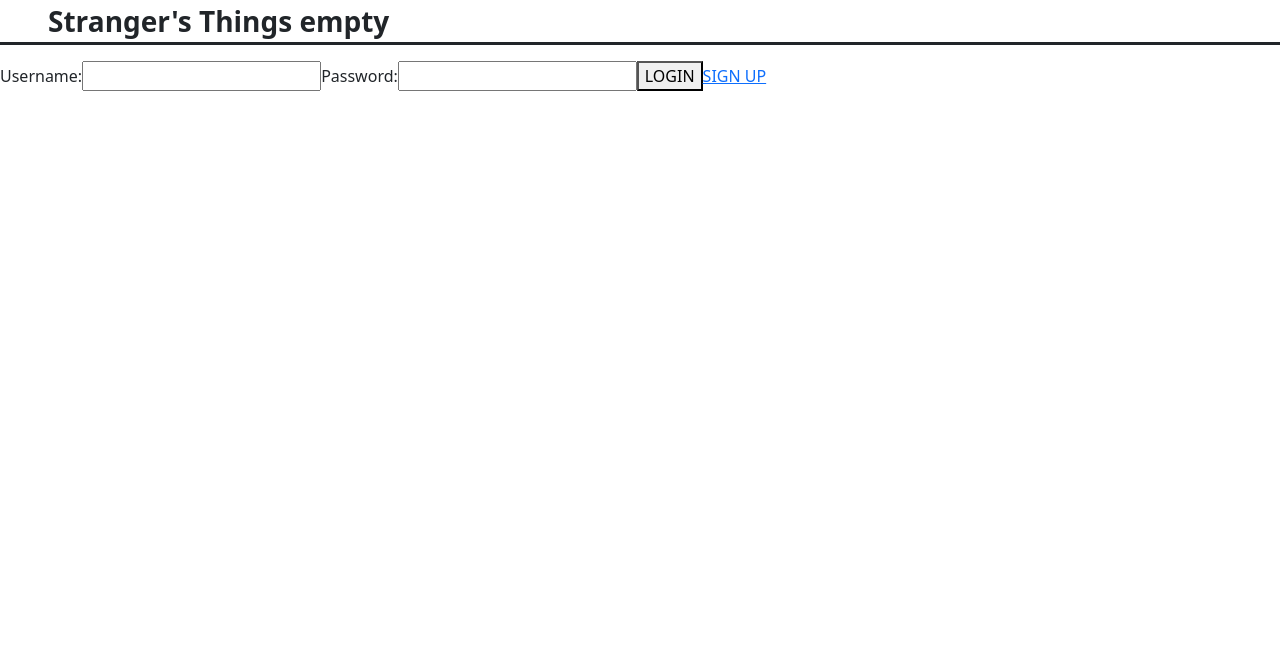
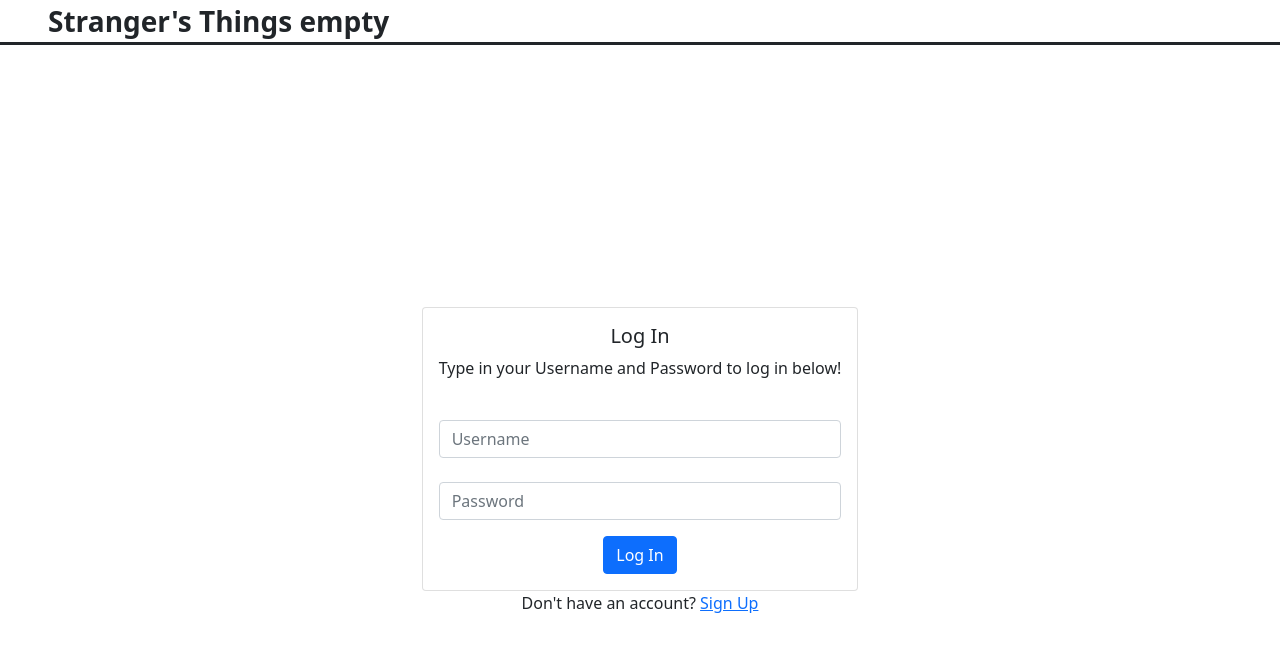
Before and after one commit to gavmerkel/strangers-things, a React (Create React App) app: page /log-in in a window 1280 px wide. Shown: the top 652 px of the page. Built offline with nearby package versions, Linux system fonts and the light colour scheme.

Commit message:
working on search bar and messages

```diff
--- a/package.json
+++ b/package.json
@@ -5,6 +5,7 @@
   "main": "index.js",
   "scripts": {
     "start": "react-scripts start",
+    "build": "react-scripts build",
     "test": "echo \"Error: no test specified\" && exit 1"
   },
   "keywords": [],
--- a/src/components/Headers.js
+++ b/src/components/Headers.js
@@ -46,7 +46,6 @@ export function AuthenticatedHeader() {
                 <div className="divUnauthHeader">
                 <Link to="/home" className="authNavBtns"><Button>Home</Button></Link>
                 <Link to="/private-messages"  className="authNavBtns"><Button>Messages</Button></Link>
-                <Link to="/profile"  className="authNavBtns"><Button>Profile</Button></Link>
                 <Link to="/log-out"  className="authNavBtns"><Button>Log Out</Button></Link>
 
                 </div>
--- a/src/components/Login.js
+++ b/src/components/Login.js
@@ -1,7 +1,7 @@
 import React, {useState} from 'react'
 import { Link, Redirect } from 'react-router-dom'
+import { Card, Form, Button, Container, Alert } from 'react-bootstrap'
 import { BASE_URL } from './Api'
-import { Alert } from 'react-bootstrap'
 
 const Login = (props) => {
     const [formSubmittedSuccessfully, setFormSubmittedSuccessfully] = useState(false);
@@ -11,33 +11,11 @@ const Login = (props) => {
     const [error, setError] = useState(null)
 
 
+
     async function authenticate(event) {
         event.preventDefault();
 
         setFormSubmittedSuccessfully(false)
-
-        // if (username !== '' && password !== '') {
-        //     fetch(`${BASE_URL}/users/login`, {
-        //         method: "POST",
-        //         headers: {
-        //             'Content-Type': 'application/json'
-        //         },
-        //         body: JSON.stringify({
-        //             user: {
-        //                 username: username,
-        //                 password: password
-        //             }
-        //         })
-        //     }).then(response => response.json())
-        //     .then(result => {
-        //         console.log(result);
-        //     })
-        //     .catch(console.error);
-        // }
-
-        // setIsUserLoggedIn(true)
-
-        // setFormSubmittedSuccessfully(true);
 
         setError(null)
 
@@ -104,26 +82,46 @@ const Login = (props) => {
 
     return (
         <>
+
         {EmptyHeader}
 
-        {error ? <Alert variant='danger'>{error}</Alert> : null}
+        <Container className='d-flex flex-column align-items-center justify-content-center' style={{ minHeight: '100vh' }}>
 
-        <section className="login">
-        <form onSubmit={authenticate}>
-            <label>
-                Username:
-            <input type="text" username="username" onChange={(event) => setUsername(event.target.value)} value={username}/>
-            </label>
-            <label>
-                Password:
-            <input type="password" password="password" onChange={(event) => setPassword(event.target.value)} value={password}/>
-            </label>
 
-            <button type="submit">LOGIN</button>
+        <Card >
+            <Card.Body className='text-center'>
+                <Form onSubmit={authenticate}>
+                    {error ? <Alert variant='danger'>{error}</Alert> : null}
 
-            <Link className="lnkBtn" to="/sign-up">SIGN UP</Link>
-        </form>
-        </section>
+                    <Card.Title>Log In</Card.Title>
+
+                    <Card.Text>
+                    Type in your Username and Password to log in below!
+                    </Card.Text>
+
+                    <Form.Group id="username">
+                        <Form.Label></Form.Label>
+                        <Form.Control type="username" placeholder="Username" onChange={(e) => setUsername(e.target.value)}/>
+                    </Form.Group>
+
+                    <Form.Group id="password">
+                        <Form.Label></Form.Label>
+                        <Form.Control type="password" placeholder="Password" onChange={(e) => setPassword(e.target.value)}/>
+                    </Form.Group>
+
+                    <Button className='mt-3' variant="primary" type='submit'>Log In</Button>
+
+                </Form>
+
+            </Card.Body>
+        </Card>
+
+        <div>
+            Don't have an account? <Link to='/sign-up'>Sign Up</Link>
+        </div>
+
+        </Container>
+
         </>
     )
 
--- a/src/components/PrivMessages.js
+++ b/src/components/PrivMessages.js
@@ -34,7 +34,7 @@ export default function PrivMessages(props) {
 
     }
 
-    if (userisLoggedIn) {
+    if (loggedInUser) {
 
     return (
         <>
--- a/src/components/RenderPosts.js
+++ b/src/components/RenderPosts.js
@@ -8,7 +8,7 @@ export default function RenderPosts(post) {
 
     const { title, description, price, location, username, loggedInUser, willDeliver, id} = post
     const [currentlyEditing, setCurrentlyEditing] = useState(false)
-    //const [PostID, setPostID] = useState(null)
+    const [messageToUser, setMessageToUser] = useState("")
 
 
     async function handleDelete(postId) {
@@ -29,10 +29,6 @@ export default function RenderPosts(post) {
         }
     }
 
-    async function handleEdit(postId) {
-
-    }
-
 
     function allowEdit() {
         if(username === localStorage.getItem('currentUserUsername')) {
@@ -42,9 +38,16 @@ export default function RenderPosts(post) {
                                                 ogdescription={description}
                                                 ogprice={price}
                                                 oglocation={location}
-                                                ogwillDeliver={willDeliver}/>
+                                                />
                                                 : null
         }
+    }
+
+    async function handleSendMessage(username) {
+        if(messageToUser !== "") {
+
+        }
+        console.log(username)
     }
 
     return (<Card className="mt-5">
@@ -66,20 +69,16 @@ export default function RenderPosts(post) {
                 ?
                 <>
 
-                {/* <Link to={{
-                    pathname: "/edit-post",
-                    postIdent: PostID
-                }}>  */}
+
                 <Button className="mx-3" value={id} onClick={(e) => setCurrentlyEditing(e.target.value)}>Edit Post</Button>
 
-                {/* </Link> */}
 
                 <Button className="mx-3" variant="danger" value={id} onClick={(e) => handleDelete(e.target.value)}>Delete Post</Button>
                 </>
                 :
                 <>
-                    <input disabled={!loggedInUser} type="text" placeholder="Send a message..."/>
-                    <Button disabled={!loggedInUser} variant="primary" className="mx-3">Send</Button>
+                    <input disabled={!loggedInUser} type="text" placeholder="Send a message..." onChange={e => setMessageToUser(e.target.value)}/>
+                    <Button disabled={!loggedInUser} variant="primary" className="mx-3" onClick={e => handleSendMessage(username)}>Send</Button>
                 </>}
 
                 {allowEdit()}
--- a/src/components/SearchBox.js
+++ b/src/components/SearchBox.js
@@ -5,38 +5,33 @@ import { Link } from 'react-router-dom'
 
 export default function SearchBox(props) {
 
-    const { loggedInUser, postList } = props
-    const [posts, setPosts] = useState([...postList])
+    const { loggedInUser, postList, setSearchPostList } = props
     const [searchTerm, setSearchTerm] = useState('')
 
-    function postMatches(post, text) {
-        if(post.includes(text)) {
-            return true
-        }
+
+
+
+    function handleSearchUpdate(e) {
+
+
+        const filteredPosts = postList.filter((post) => {
+
+            const title = post.title.toLowerCase()
+            const author = post.author.username.toLowerCase()
+            const term = searchTerm.toLowerCase()
+
+            return (
+                title.includes(term) ||
+                author.includes(term)
+            )
+        })
+
+        console.log("the filtered posts", filteredPosts)
+
+        setSearchPostList(filteredPosts)
+
     }
 
-    const filteredPosts = posts.filter(post => postMatches(post, searchTerm))
-    const postsToDisplay = searchTerm.length ? filteredPosts : posts
-
-
-    function handleSearchClick() {
-        console.log('search clicked')
-        console.log(searchTerm)
-
-        {filteredPosts.map((post) => {
-            return <RenderPosts
-                    title={post.title}
-                    description={post.description}
-                    price={post.price}
-                    location={post.location}
-                    username={post.author.username}
-                    willDeliver={post.willDeliver}
-                    id={post._id}
-                    key={post._id}
-                    loggedInUser={loggedInUser}
-                    />
-        })}
-    }
 
     return (
         <Card className="w-auto mx-auto">
@@ -44,11 +39,13 @@ export default function SearchBox(props) {
 
                 <Card.Title className="align-items-center justify-content-center">
 
-                    Search Posts <input type="text" placeholder="Type here to find a post..." onChange={(e) => setSearchTerm(e.target.value)}/>
+                    Search Posts <input type="text" placeholder="Type here to find a post..." onChange={(e) => {
+                        setSearchTerm(e.target.value)
+                        handleSearchUpdate(e.target.value)
+                    }}/>
 
-                    <Button className="mx-3" onClick={handleSearchClick}>Search(not active yet)</Button>
 
-                    <Link to="/create-a-post"><Button disabled={!loggedInUser} className="mx-2">Create Post</Button></Link>
+                    <Link to="/create-a-post"><Button disabled={!loggedInUser} className="mx-3">Create Post</Button></Link>
 
                 </Card.Title>
 
```
Also changed, not shown: src/components/HomePage.js (+42 -3 lines), 1 other file (tests, documents, lock files or other folders).
